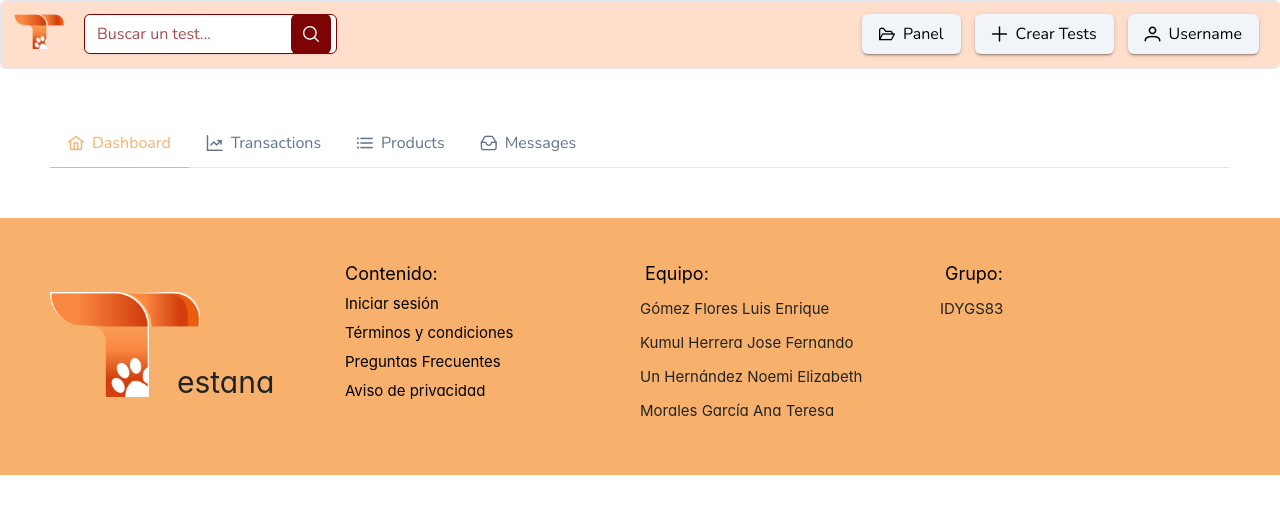
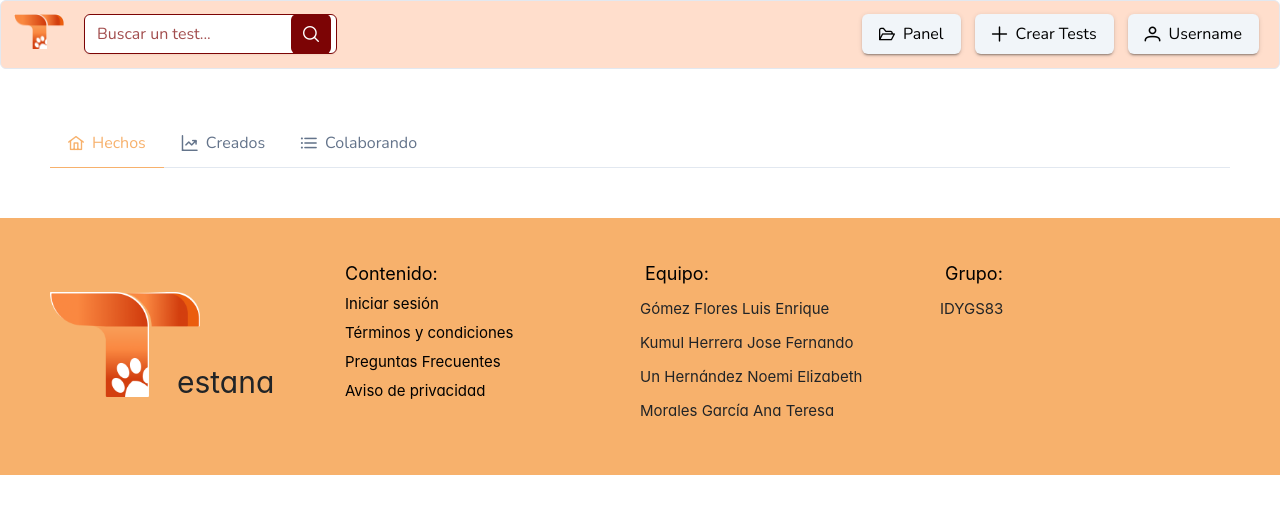
Before and after one commit to FernandoKumul/testana, a Vue app: page /my_tests in a window 1280 px wide. Shown: the top 514 px of the page. Built offline with nearby package versions, Linux system fonts and the light colour scheme.

Commit message:
(_　_)。゜zｚＺ

```diff
--- a/src/views/MyTestsView.vue
+++ b/src/views/MyTestsView.vue
@@ -12,10 +12,9 @@ import { ref } from "vue";
 import TabMenu from 'primevue/tabmenu';
 
 const items = ref([
-    { label: 'Dashboard', icon: 'pi pi-home' },
-    { label: 'Transactions', icon: 'pi pi-chart-line' },
-    { label: 'Products', icon: 'pi pi-list' },
-    { label: 'Messages', icon: 'pi pi-inbox' }
+    { label: 'Hechos', icon: 'pi pi-home' },
+    { label: 'Creados', icon: 'pi pi-chart-line' },
+    { label: 'Colaborando', icon: 'pi pi-list' },
 ]);
 </script>
 
```
